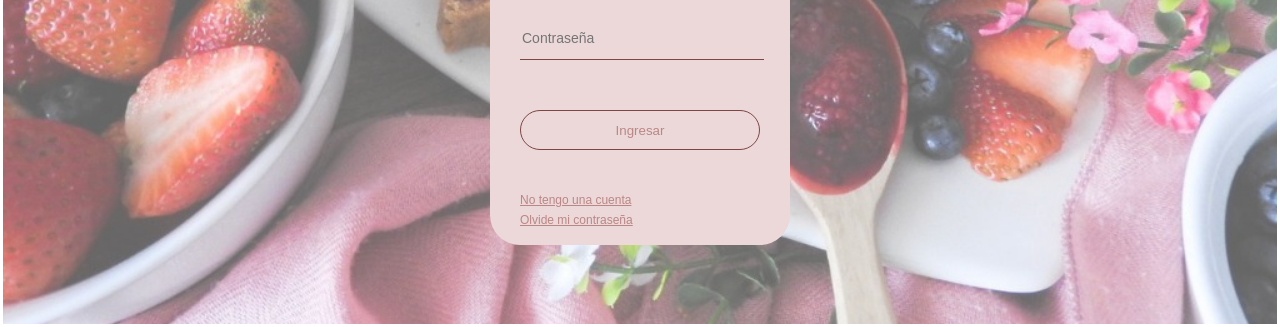
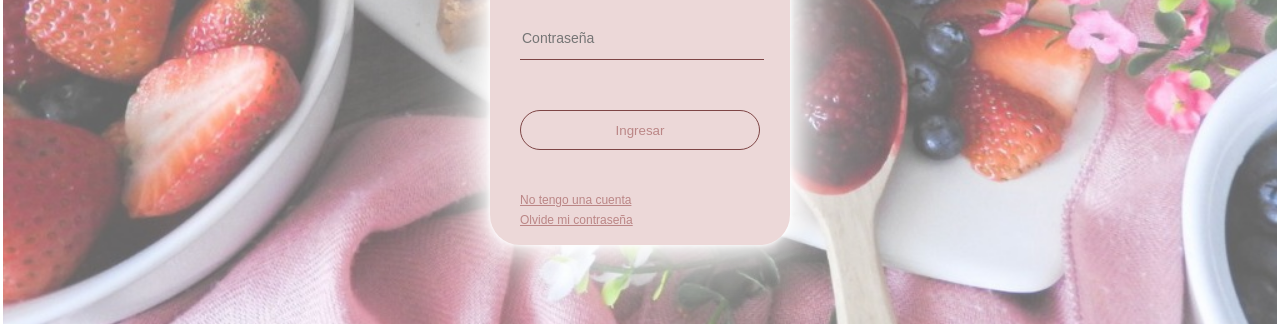
Before and after one commit to Luisa1612/Proyecto-Ciclo-3, a plain HTML site: page Estructura_HTML/login.html in a window 1280 px wide. Shown: the part 479-806 px from the top of the page. Drawn offline with Linux system fonts and the light colour scheme.

Commit message:
Ajuste fondos

```diff
--- a/Estilo_CSS/login-style.css
+++ b/Estilo_CSS/login-style.css
@@ -94,6 +94,7 @@ nav li :not(nav li:nth-child(1-2)) {
     transform: translate(-50%,-50%);
     box-sizing: border-box;
     padding: 70px 30px;
+    box-shadow: 0 0 5px white, 0 0 25px white, 0 0 50px white, 0 0 100px white;
 }
 .login-logo .avatar {
     width: 100px;
```
